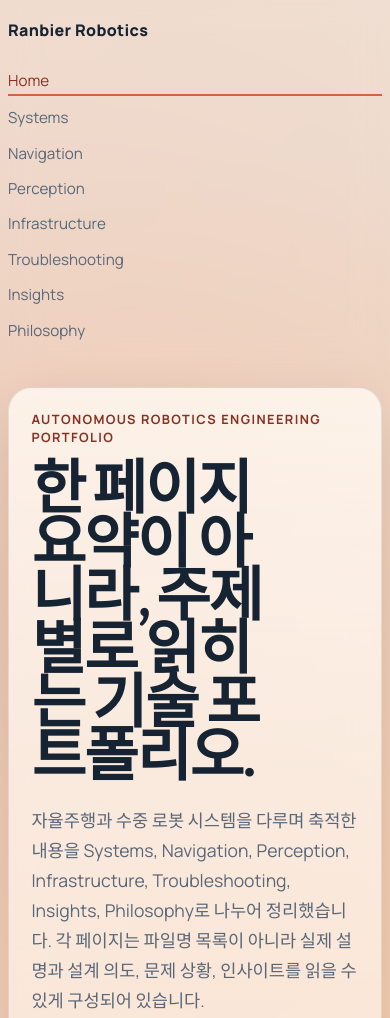
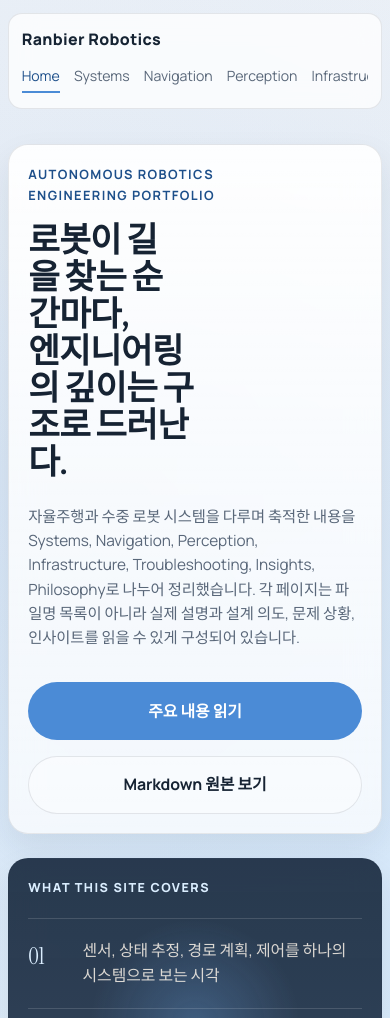
Before and after one commit to ranbier/my_website, a plain HTML site: page index.html in a window 390 px wide. Shown: the top 1018 px of the page. Drawn offline with Linux system fonts and the light colour scheme.

Commit message:
Refine hero headline copy with intentional line break

```diff
--- a/index.html
+++ b/index.html
@@ -7,7 +7,7 @@
       name="description"
       content="ranbier의 Autonomous Robotics Engineering 포트폴리오. 시스템 구조, 내비게이션, 센서 융합, 인프라, 트러블슈팅, 엔지니어링 철학을 페이지별로 정리한 기술 사이트."
     />
-    <title>Ranbier | Autonomous Robotics Engineering</title>
+    <title>Ranbier Robotics | Build Autonomous Intelligence</title>
     <link rel="stylesheet" href="./styles.css" />
   </head>
   <body>
@@ -30,7 +30,7 @@
         <section class="hero home-hero">
           <div class="hero-copy">
             <p class="eyebrow">Autonomous Robotics Engineering Portfolio</p>
-            <h1>한 페이지 요약이 아니라, 주제별로 읽히는 기술 포트폴리오.</h1>
+            <h1>로봇이 길을 찾는 순간마다,<br />엔지니어링의 깊이는 구조로 드러난다.</h1>
             <p class="description">
               자율주행과 수중 로봇 시스템을 다루며 축적한 내용을 Systems, Navigation,
               Perception, Infrastructure, Troubleshooting, Insights, Philosophy로
--- a/styles.css
+++ b/styles.css
@@ -1,17 +1,17 @@
 @import url("https://fonts.googleapis.com/css2?family=Instrument+Serif:ital@0;1&family=Manrope:wght@400;500;600;700;800&display=swap");
 
 :root {
-  --bg-top: #f3ede4;
-  --bg-bottom: #d9e8e2;
-  --surface: rgba(255, 252, 247, 0.72);
-  --surface-strong: rgba(255, 255, 255, 0.86);
+  --bg-top: #f6f7f9;
+  --bg-bottom: #e9eef4;
+  --surface: rgba(255, 255, 255, 0.84);
+  --surface-strong: rgba(255, 255, 255, 0.95);
   --text: #162333;
   --muted: #596779;
-  --accent: #d6633f;
-  --accent-deep: #893020;
-  --accent-soft: #ffd9bb;
+  --accent: #4b8bd6;
+  --accent-deep: #1d4f8a;
+  --accent-soft: #dbeeff;
   --line: rgba(22, 35, 51, 0.1);
-  --shadow: 0 24px 60px rgba(22, 35, 51, 0.12);
+  --shadow: 0 14px 32px rgba(22, 35, 51, 0.08);
 }
 
 * {
@@ -20,16 +20,20 @@
 
 html {
   scroll-behavior: smooth;
+  font-size: 16px;
 }
 
 body {
   margin: 0;
   min-height: 100vh;
   font-family: "Manrope", sans-serif;
+  font-size: clamp(0.98rem, 0.95rem + 0.18vw, 1.05rem);
+  line-height: 1.6;
+  letter-spacing: -0.005em;
   color: var(--text);
   background:
-    radial-gradient(circle at 15% 10%, rgba(221, 106, 66, 0.24), transparent 24%),
-    radial-gradient(circle at 90% 20%, rgba(255, 213, 173, 0.75), transparent 22%),
+    radial-gradient(circle at 15% 10%, rgba(75, 139, 214, 0.15), transparent 24%),
+    radial-gradient(circle at 90% 20%, rgba(219, 238, 255, 0.8), transparent 22%),
     linear-gradient(140deg, var(--bg-top) 0%, var(--bg-bottom) 100%);
 }
 
@@ -44,6 +48,12 @@ p {
   margin-top: 0;
 }
 
+p {
+  margin-bottom: 0.9rem;
+  line-height: 1.62;
+  text-wrap: pretty;
+}
+
 .page-shell {
   width: min(1180px, calc(100% - 2rem));
   margin: 0 auto;
@@ -56,7 +66,11 @@ p {
   align-items: center;
   justify-content: space-between;
   gap: 1rem;
-  padding: 1.2rem 0;
+  padding: 0.9rem 1rem;
+  margin-top: 0.8rem;
+  border-radius: 18px;
+  border: 1px solid var(--line);
+  background: rgba(255, 255, 255, 0.76);
   position: sticky;
   top: 0;
   z-index: 10;
@@ -75,10 +89,22 @@ p {
 
 .site-nav {
   display: flex;
-  flex-wrap: wrap;
+  flex-wrap: nowrap;
   gap: 1.2rem;
   color: var(--muted);
   font-size: 0.95rem;
+  overflow-x: auto;
+  max-width: 100%;
+  padding-bottom: 0.15rem;
+}
+
+.site-nav::-webkit-scrollbar {
+  height: 6px;
+}
+
+.site-nav::-webkit-scrollbar-thumb {
+  background: rgba(29, 79, 138, 0.25);
+  border-radius: 999px;
 }
 
 .site-nav a {
@@ -101,29 +127,33 @@ p {
 
 h1 {
   margin: 0;
-  max-width: 9ch;
+  max-width: 11.5ch;
   font-family: "Instrument Serif", serif;
-  font-size: clamp(3.7rem, 8vw, 7rem);
-  line-height: 0.9;
-  letter-spacing: -0.03em;
+  font-size: clamp(2.8rem, 5.7vw, 5.2rem);
+  line-height: 1.03;
+  letter-spacing: -0.018em;
+  text-wrap: balance;
 }
 
 h2 {
-  font-size: clamp(1.7rem, 3vw, 2.4rem);
-  line-height: 1.1;
+  font-size: clamp(1.45rem, 2.55vw, 2rem);
+  line-height: 1.28;
+  text-wrap: balance;
 }
 
 h3 {
-  font-size: 1.18rem;
-  line-height: 1.35;
+  font-size: clamp(1.02rem, 1rem + 0.22vw, 1.2rem);
+  line-height: 1.45;
+  text-wrap: pretty;
 }
 
 .description {
-  max-width: 38rem;
+  max-width: 40rem;
   margin: 1.5rem 0 0;
-  font-size: 1.1rem;
-  line-height: 1.7;
+  font-size: clamp(0.98rem, 0.93rem + 0.24vw, 1.08rem);
+  line-height: 1.62;
   color: var(--muted);
+  text-wrap: pretty;
 }
 
 .description.compact {
@@ -142,7 +172,7 @@ h3 {
   display: flex;
   align-items: flex-start;
   gap: 0.75rem;
-  line-height: 1.65;
+  line-height: 1.55;
   color: var(--text);
 }
 
@@ -188,7 +218,7 @@ main,
 .hero-copy {
   padding: 3rem;
   border-radius: 36px;
-  background: linear-gradient(180deg, rgba(255, 249, 242, 0.82), rgba(255, 255, 255, 0.45));
+  background: linear-gradient(180deg, rgba(255, 255, 255, 0.92), rgba(255, 255, 255, 0.7));
 }
 
 .hero-panel {
@@ -197,8 +227,8 @@ main,
   padding: 2rem;
   border-radius: 36px;
   background:
-    radial-gradient(circle at center, rgba(255, 213, 173, 0.28), transparent 42%),
-    linear-gradient(180deg, rgba(18, 32, 51, 0.92), rgba(39, 53, 70, 0.92));
+    radial-gradient(circle at center, rgba(120, 185, 255, 0.25), transparent 42%),
+    linear-gradient(180deg, rgba(25, 42, 63, 0.92), rgba(38, 56, 80, 0.94));
   color: #f8f1e8;
 }
 
@@ -206,7 +236,7 @@ main,
   grid-template-columns: 1fr;
   padding: 2.2rem;
   border-radius: 30px;
-  background: linear-gradient(180deg, rgba(255, 249, 242, 0.82), rgba(255, 255, 255, 0.45));
+  background: linear-gradient(180deg, rgba(255, 255, 255, 0.92), rgba(255, 255, 255, 0.7));
 }
 
 .panel-label,
@@ -397,8 +427,11 @@ main,
 .mini-card p,
 .sidebar-note p,
 .philosophy-card p {
-  line-height: 1.75;
+  line-height: 1.62;
   color: var(--muted);
+  word-break: normal;
+  overflow-wrap: anywhere;
+  text-wrap: pretty;
 }
 
 .mini-label {
@@ -505,8 +538,17 @@ td {
 }
 
 @media (max-width: 980px) {
+  .site-header {
+    top: 0.6rem;
+  }
+
   .hero {
     grid-template-columns: 1fr;
+  }
+
+  .hero,
+  .page-hero {
+    padding-top: 2.2rem;
   }
 
   .summary-grid,
@@ -519,55 +561,76 @@ td {
   }
 }
 
-@media (max-width: 720px) {
+@media (max-width: 640px) {
   .page-shell {
-    width: min(100% - 1rem, 1180px);
+    width: min(1180px, calc(100% - 1rem));
+    padding-bottom: 2.5rem;
   }
 
-  .site-header,
-  .site-nav,
-  .contact {
-    display: grid;
-    justify-content: stretch;
+  .site-header {
+    border-radius: 14px;
+    padding: 0.8rem;
+    gap: 0.8rem;
   }
 
-  .hero,
-  .page-hero {
-    padding-top: 1.5rem;
+  .site-nav {
+    width: 100%;
+    gap: 0.9rem;
+    font-size: 0.88rem;
+    white-space: nowrap;
   }
 
   .hero-copy,
   .hero-panel,
-  .contact,
-  .philosophy-card,
   .card,
   .domain-card,
+  .sidebar-note,
   .content-block,
-  .sidebar-note,
+  .contact,
   .page-hero {
-    padding: 1.4rem;
-    border-radius: 24px;
+    padding: 1.2rem;
+    border-radius: 20px;
   }
 
-  .site-nav {
-    gap: 0.7rem;
-    margin-top: 0.8rem;
+  h1 {
+    font-size: clamp(2rem, 8.8vw, 2.75rem);
+    line-height: 1.08;
   }
 
-  .actions {
-    gap: 0.8rem;
+  h2 {
+    font-size: clamp(1.24rem, 5.4vw, 1.62rem);
+    line-height: 1.32;
   }
 
+  h3 {
+    font-size: 1.02rem;
+    line-height: 1.5;
+  }
+
+  .description {
+    font-size: 0.96rem;
+    line-height: 1.58;
+  }
+
+  .hero-stat {
+    grid-template-columns: 40px 1fr;
+  }
+
+  .hero-stat strong {
+    font-size: 1.45rem;
+  }
+
+  .actions,
   .contact-actions {
-    display: grid;
+    width: 100%;
   }
 
   .button {
     width: 100%;
   }
 
-  .hero-stat {
-    grid-template-columns: 1fr;
-    gap: 0.4rem;
+  .contact {
+    flex-direction: column;
+    align-items: flex-start;
   }
 }
```
